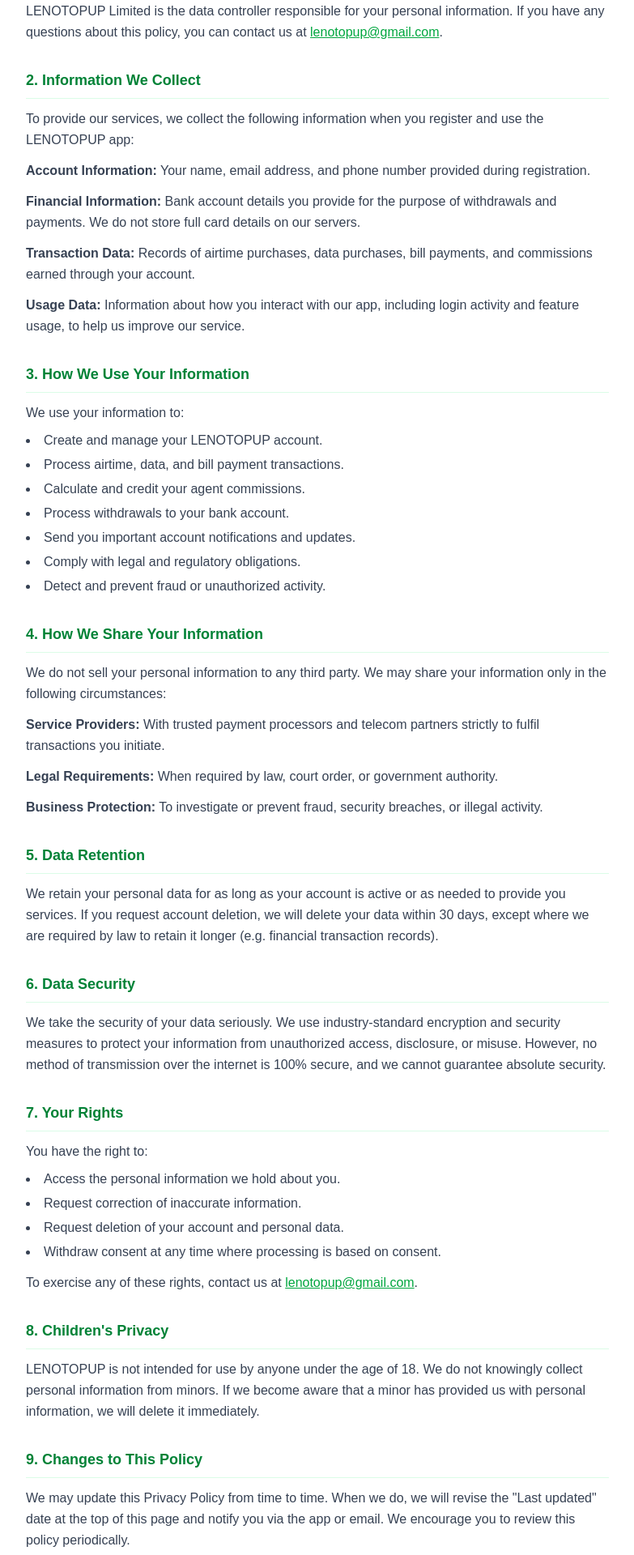
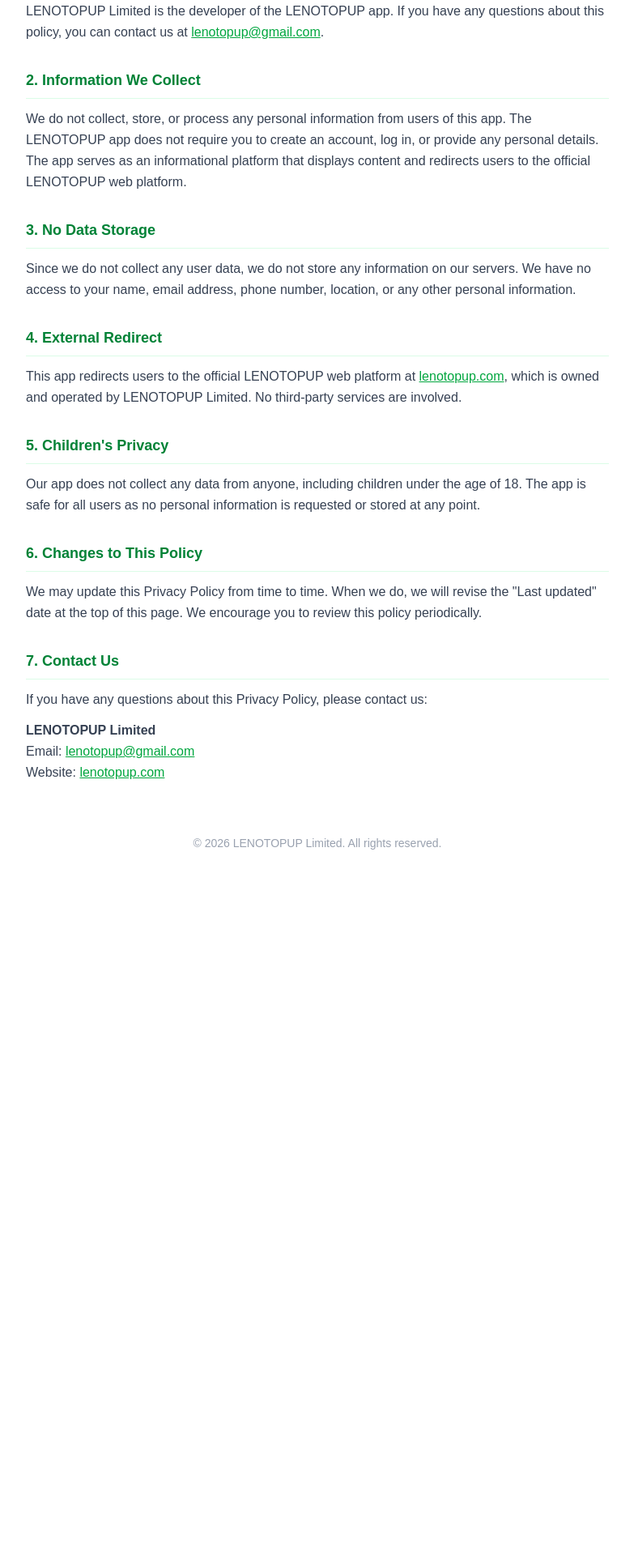
Before and after one commit to samson500/lenotopup-web, a Next.js app: page /privacy in a window 1280 px wide. Shown: the part 320-2240 px from the top of the page at 81% size, without its empty margins (248-1031 px from the left). After the commit the page ends 1435 px from the top, so only its background shows below. Built offline with nearby package versions, Linux system fonts and the light colour scheme.

Commit message:
added privacy policy page

```diff
--- a/app/privacy/page.tsx
+++ b/app/privacy/page.tsx
@@ -7,110 +7,50 @@
 
       <p className="mb-6">
         Welcome to LENOTOPUP. This Privacy Policy explains how LENOTOPUP Limited ("we", "us", or "our")
-        collects, uses, and protects your information when you use our mobile application and services.
+        handles your information when you use our mobile application.
       </p>
 
       <Section title="1. Who We Are">
-        LENOTOPUP Limited is the data controller responsible for your personal information. If you have
-        any questions about this policy, you can contact us at{" "}
+        LENOTOPUP Limited is the developer of the LENOTOPUP app. If you have any questions about this
+        policy, you can contact us at{" "}
         <a href="mailto:lenotopup@gmail.com" className="text-green-600 underline">
           lenotopup@gmail.com
         </a>.
       </Section>
 
       <Section title="2. Information We Collect">
-        <p className="mb-3">
-          To provide our services, we collect the following information when you register and use the LENOTOPUP app:
-        </p>
-        <p className="mb-3">
-          <strong>Account Information:</strong> Your name, email address, and phone number provided during registration.
-        </p>
-        <p className="mb-3">
-          <strong>Financial Information:</strong> Bank account details you provide for the purpose of withdrawals
-          and payments. We do not store full card details on our servers.
-        </p>
-        <p className="mb-3">
-          <strong>Transaction Data:</strong> Records of airtime purchases, data purchases, bill payments,
-          and commissions earned through your account.
-        </p>
-        <p>
-          <strong>Usage Data:</strong> Information about how you interact with our app, including login
-          activity and feature usage, to help us improve our service.
-        </p>
+        We do not collect, store, or process any personal information from users of this app.
+        The LENOTOPUP app does not require you to create an account, log in, or provide any
+        personal details. The app serves as an informational platform that displays content
+        and redirects users to the official LENOTOPUP web platform.
       </Section>
 
-      <Section title="3. How We Use Your Information">
-        <p className="mb-2">We use your information to:</p>
-        <ul className="list-disc list-inside space-y-1">
-          <li>Create and manage your LENOTOPUP account.</li>
-          <li>Process airtime, data, and bill payment transactions.</li>
-          <li>Calculate and credit your agent commissions.</li>
-          <li>Process withdrawals to your bank account.</li>
-          <li>Send you important account notifications and updates.</li>
-          <li>Comply with legal and regulatory obligations.</li>
-          <li>Detect and prevent fraud or unauthorized activity.</li>
-        </ul>
+      <Section title="3. No Data Storage">
+        Since we do not collect any user data, we do not store any information on our servers.
+        We have no access to your name, email address, phone number, location, or any other
+        personal information.
       </Section>
 
-      <Section title="4. How We Share Your Information">
-        <p className="mb-3">
-          We do not sell your personal information to any third party. We may share your information
-          only in the following circumstances:
-        </p>
-        <p className="mb-3">
-          <strong>Service Providers:</strong> With trusted payment processors and telecom partners
-          strictly to fulfil transactions you initiate.
-        </p>
-        <p className="mb-3">
-          <strong>Legal Requirements:</strong> When required by law, court order, or government authority.
-        </p>
-        <p>
-          <strong>Business Protection:</strong> To investigate or prevent fraud, security breaches, or illegal activity.
-        </p>
+      <Section title="4. External Redirect">
+        This app redirects users to the official LENOTOPUP web platform at{" "}
+        <a href="https://lenotopup.com" className="text-green-600 underline">
+          lenotopup.com
+        </a>
+        , which is owned and operated by LENOTOPUP Limited. No third-party services are involved.
       </Section>
 
-      <Section title="5. Data Retention">
-        We retain your personal data for as long as your account is active or as needed to provide you
-        services. If you request account deletion, we will delete your data within 30 days, except where
-        we are required by law to retain it longer (e.g. financial transaction records).
+      <Section title="5. Children's Privacy">
+        Our app does not collect any data from anyone, including children under the age of 18.
+        The app is safe for all users as no personal information is requested or stored at any point.
       </Section>
 
-      <Section title="6. Data Security">
-        We take the security of your data seriously. We use industry-standard encryption and security
-        measures to protect your information from unauthorized access, disclosure, or misuse. However,
-        no method of transmission over the internet is 100% secure, and we cannot guarantee absolute security.
+      <Section title="6. Changes to This Policy">
+        We may update this Privacy Policy from time to time. When we do, we will revise the
+        "Last updated" date at the top of this page. We encourage you to review this policy periodically.
       </Section>
 
-      <Section title="7. Your Rights">
-        <p className="mb-2">You have the right to:</p>
-        <ul className="list-disc list-inside space-y-1 mb-3">
-          <li>Access the personal information we hold about you.</li>
-          <li>Request correction of inaccurate information.</li>
-          <li>Request deletion of your account and personal data.</li>
-          <li>Withdraw consent at any time where processing is based on consent.</li>
-        </ul>
-        <p>
-          To exercise any of these rights, contact us at{" "}
-          <a href="mailto:lenotopup@gmail.com" className="text-green-600 underline">
-            lenotopup@gmail.com
-          </a>.
-        </p>
-      </Section>
-
-      <Section title="8. Children's Privacy">
-        LENOTOPUP is not intended for use by anyone under the age of 18. We do not knowingly collect
-        personal information from minors. If we become aware that a minor has provided us with personal
-        information, we will delete it immediately.
-      </Section>
-
-      <Section title="9. Changes to This Policy">
-        We may update this Privacy Policy from time to time. When we do, we will revise the "Last updated"
-        date at the top of this page and notify you via the app or email. We encourage you to review
-        this policy periodically.
-      </Section>
-
-      <Section title="10. Contact Us">
-        <p>If you have any questions, concerns, or requests regarding this Privacy Policy, please contact us:</p>
+      <Section title="7. Contact Us">
+        <p>If you have any questions about this Privacy Policy, please contact us:</p>
         <p className="mt-3">
           <strong>LENOTOPUP Limited</strong><br />
           Email:{" "}
```
